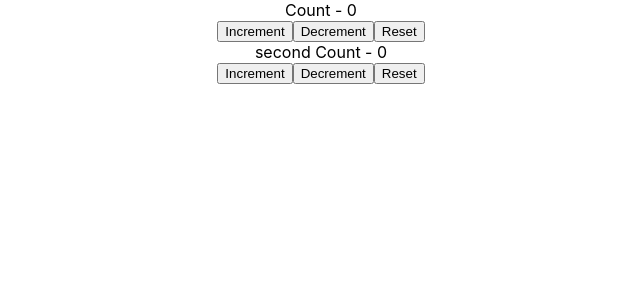
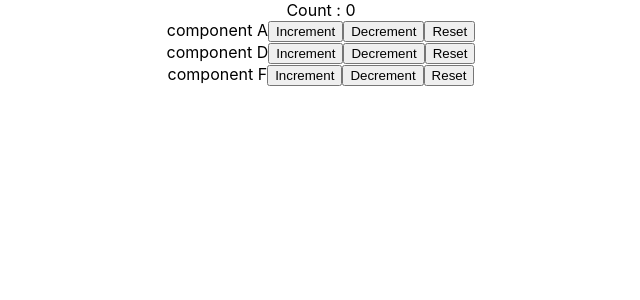
Before and after one commit to ginow/react-codevolution, a React (Create React App) app in the folder state-hook/: page / in a window 1280 px wide. Shown: the top 300 px of the page, without its empty margins (319-959 px from the left). Built offline with nearby package versions, Linux system fonts and the light colour scheme.

Commit message:
useReducer with useContext

```diff
--- a/state-hook/src/App.js
+++ b/state-hook/src/App.js
@@ -1,12 +1,40 @@
-import React from 'react'
+import React, { useReducer } from 'react'
 import './App.css';
-import CounterThree from './components/CounterThree';
+import ComponentA from './components/useReducerWithUseContext/ComponentA'
+import ComponentB from './components/useReducerWithUseContext/ComponentB'
+import ComponentC from './components/useReducerWithUseContext/ComponentC'
 
+export const CountContext = React.createContext()
+
+const initialState = 0
+const reducer = (state, action) => {
+  switch (action) {
+    case 'increment':
+      return state + 1
+    case 'decrement':
+      return state - 1
+    case 'reset':
+      return initialState
+    default:
+      return state
+  }
+}
 function App() {
+  const [count, dispatch] = useReducer(reducer, initialState)
   return (
-    <div className="App">
-      <CounterThree></CounterThree>
-    </div>
+    <CountContext.Provider value={{ countState: count, countDispatch: dispatch }}>
+      <div className="App">
+        Count : {count}
+        {/* Goal is to maintain counter state in App.js and modify it from other components
+          Steps:
+          1. Create counter using useReducer in App.js
+          2. Provide and consume counter context in the required components
+      */}
+        <ComponentA></ComponentA>
+        <ComponentB></ComponentB>
+        <ComponentC></ComponentC>
+      </div>
+    </CountContext.Provider>
   );
 }
 
--- /dev/null
+++ b/state-hook/src/components/useReducerWithUseContext/ComponentA.js
@@ -0,0 +1,16 @@
+import React, { useContext } from 'react'
+import { CountContext } from '../../App';
+
+function ComponentA() {
+    const countContext = useContext(CountContext)
+    return (
+        <div>
+            component A
+            <button onClick={() => countContext.countDispatch('increment')}>Increment</button>
+            <button onClick={() => countContext.countDispatch('decrement')}>Decrement</button>
+            <button onClick={() => countContext.countDispatch('reset')}>Reset</button>
+        </div>
+    )
+}
+
+export default ComponentA
--- /dev/null
+++ b/state-hook/src/components/useReducerWithUseContext/ComponentB.js
@@ -0,0 +1,12 @@
+import React from 'react'
+import ComponentD from './ComponentD'
+
+function ComponentB() {
+    return (
+        <div>
+            <ComponentD></ComponentD>
+        </div>
+    )
+}
+
+export default ComponentB
--- /dev/null
+++ b/state-hook/src/components/useReducerWithUseContext/ComponentC.js
@@ -0,0 +1,10 @@
+import React from 'react'
+import ComponentE from './ComponentE'
+
+function ComponentC() {
+    return (
+        <ComponentE></ComponentE>
+    )
+}
+
+export default ComponentC
--- /dev/null
+++ b/state-hook/src/components/useReducerWithUseContext/ComponentD.js
@@ -0,0 +1,16 @@
+import React, { useContext } from 'react'
+import { CountContext } from '../../App';
+
+function ComponentD() {
+    const countContext = useContext(CountContext)
+    return (
+        <div>
+            component D
+            <button onClick={() => countContext.countDispatch('increment')}>Increment</button>
+            <button onClick={() => countContext.countDispatch('decrement')}>Decrement</button>
+            <button onClick={() => countContext.countDispatch('reset')}>Reset</button>
+        </div>
+    )
+}
+
+export default ComponentD
--- /dev/null
+++ b/state-hook/src/components/useReducerWithUseContext/ComponentE.js
@@ -0,0 +1,10 @@
+import React from 'react'
+import ComponentF from './ComponentF'
+
+function ComponentE() {
+    return (
+        <ComponentF></ComponentF>
+    )
+}
+
+export default ComponentE
--- /dev/null
+++ b/state-hook/src/components/useReducerWithUseContext/ComponentF.js
@@ -0,0 +1,16 @@
+import React, { useContext } from 'react'
+import { CountContext } from '../../App';
+
+function ComponentF() {
+    const countContext = useContext(CountContext)
+    return (
+        <div>
+            component F
+            <button onClick={() => countContext.countDispatch('increment')}>Increment</button>
+            <button onClick={() => countContext.countDispatch('decrement')}>Decrement</button>
+            <button onClick={() => countContext.countDispatch('reset')}>Reset</button>
+        </div>
+    )
+}
+
+export default ComponentF
```
